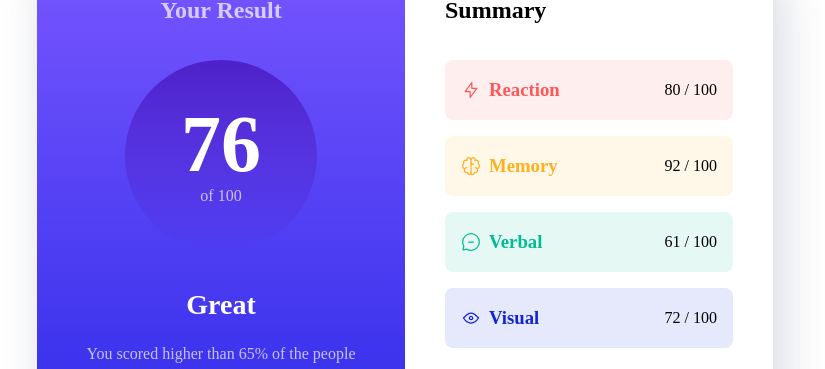
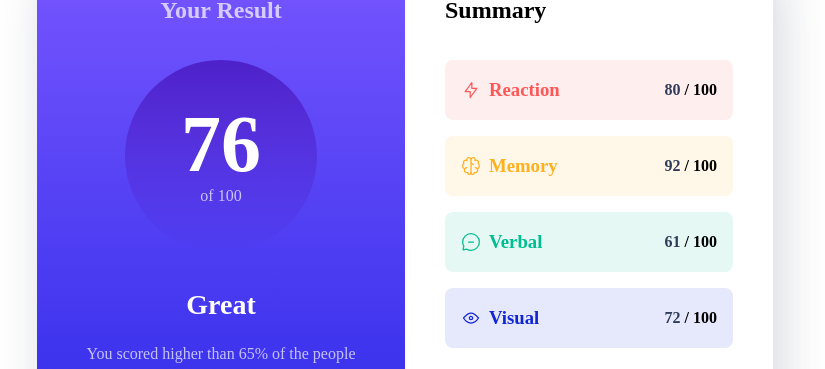
Before and after one commit to Andriikryl/ui-component-modul-result, a plain HTML site: page index.html in a window 1280 px wide. Shown: the part 190-559 px from the top of the page, without its empty margins (235-1060 px from the left). Drawn offline with Linux system fonts and the light colour scheme.

Commit message:
feat[score]

```diff
--- a/styles/style.css
+++ b/styles/style.css
@@ -223,3 +223,12 @@
 .summary-item[data-item-type="accent-4"]{
   --item-color: var(--clr-accent-4);
 }
+
+.summary-score{
+  font-weight: var(--fw-black);
+  color: var(hsl(var(--clr-neutral-hsl-700), .1));
+}
+
+.summary-score span {
+  color: var(--clr-neutral-700);
+}
```
